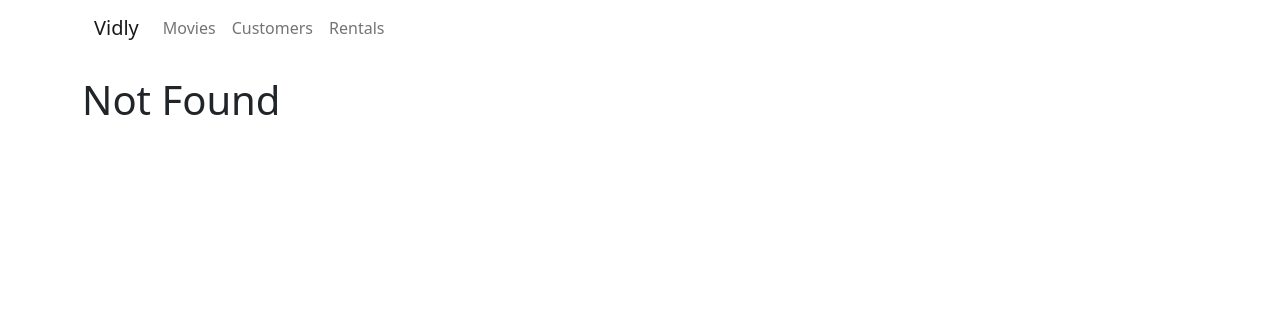
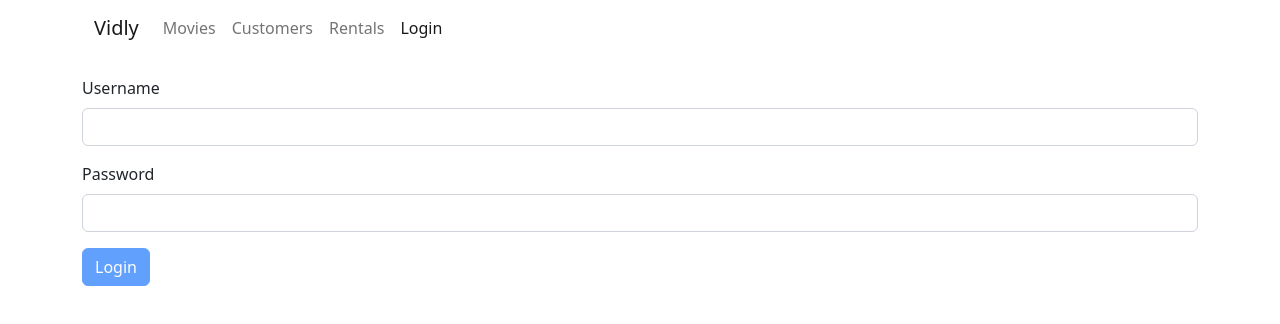
Before and after one commit to arishorts/blockflix, a React (Create React App) app: page /login in a window 1280 px wide. Before the commit this address had no page. Shown: the top 324 px of the page. Built offline with nearby package versions, Linux system fonts and the light colour scheme.

Commit message:
Completed Login form with validation

```diff
--- a/package.json
+++ b/package.json
@@ -8,6 +8,7 @@
     "@testing-library/user-event": "^13.5.0",
     "bootstrap": "^5.2.3",
     "font-awesome": "^4.7.0",
+    "joi-browser": "^13.4.0",
     "lodash": "^4.17.21",
     "prop-types": "^15.8.1",
     "react": "^18.2.0",
--- a/src/App.js
+++ b/src/App.js
@@ -7,6 +7,7 @@
 import Rentals from "./components/rentals";
 import Customers from "./components/customers";
 import MovieForm from "./components/movieForm";
+import LoginForm from "./components/loginform";
 
 class App extends Component {
   render() {
@@ -15,11 +16,12 @@
         <main className="container">
           <Routes>
             <Route path="/" element={<NavBar />}>
-              <Route path="/" index element={<Movies />} />
+              <Route path="login" index element={<LoginForm />} />
               <Route path="movies" element={<Movies />} />
-              <Route path="/movies/:id" index element={<MovieForm />} />
+              <Route path="movies/:id" index element={<MovieForm />} />
               <Route path="customers" element={<Customers />} />
               <Route path="rentals" element={<Rentals />} />
+              <Route path="/" index element={<Movies />} />
               <Route path="*" element={<NotFound />} />
             </Route>
           </Routes>
--- /dev/null
+++ b/src/components/common/form.jsx
@@ -0,0 +1,71 @@
+import React, { Component } from "react";
+import Joi from "joi-browser";
+import Input from "./input";
+
+class Form extends Component {
+  state = {
+    data: {},
+    errors: {},
+  };
+
+  validate = () => {
+    const options = { abortEarly: false };
+    const { error } = Joi.validate(this.state.data, this.schema, options);
+    if (!error) return null;
+
+    const errors = {};
+    for (let item of error.details) errors[item.path[0]] = item.message;
+    return errors;
+  };
+
+  validateProperty = ({ name, value }) => {
+    const obj = { [name]: value };
+    const schema = { [name]: this.schema[name] };
+    const { error } = Joi.validate(obj, schema);
+    return error ? error.details[0].message : null;
+  };
+
+  handleSubmit = (e) => {
+    e.preventDefault();
+    const errors = this.validate();
+    // console.log(errors);
+    this.setState({ errors: errors || {} });
+    if (errors) return;
+
+    this.doSubmit();
+  };
+
+  handleChange = ({ currentTarget: input }) => {
+    const errors = { ...this.state.errors };
+    const errorMessage = this.validateProperty(input);
+    if (errorMessage) errors[input.name] = errorMessage;
+    else delete errors[input.name];
+    const data = { ...this.state.data };
+    data[input.name] = input.value;
+    this.setState({ data, errors });
+  };
+
+  renderInput = (name, label, type = "text") => {
+    const { data, errors } = this.state;
+    return (
+      <Input
+        type={type}
+        name={name}
+        value={data[name]}
+        onChange={this.handleChange}
+        label={label}
+        error={errors[name]}
+      />
+    );
+  };
+
+  renderButton = (label) => {
+    return (
+      <button disabled={this.validate()} className="btn btn-primary">
+        {label}
+      </button>
+    );
+  };
+}
+
+export default Form;
--- /dev/null
+++ b/src/components/common/input.jsx
@@ -0,0 +1,15 @@
+import React from "react";
+
+const Input = ({ name, label, error, ...rest }) => {
+  return (
+    <div className="mb-3">
+      <label htmlFor={name} className="form-label">
+        {label}
+      </label>
+      <input {...rest} name={name} id={name} className="form-control" />
+      {error && <div className="alert alert-danger">{error}</div>}
+    </div>
+  );
+};
+
+export default Input;
--- a/src/components/common/navbar.jsx
+++ b/src/components/common/navbar.jsx
@@ -1,5 +1,5 @@
 import React from "react";
-import { Outlet, Link, NavLink } from "react-router-dom";
+import { Outlet, NavLink } from "react-router-dom";
 
 const NavBar = () => {
   return (
@@ -37,6 +37,11 @@
                   Rentals
                 </NavLink>
               </li>
+              <li className="nav-item">
+                <NavLink className="nav-link" to="/login">
+                  Login
+                </NavLink>
+              </li>
             </ul>
           </div>
         </div>
--- /dev/null
+++ b/src/components/loginform.jsx
@@ -0,0 +1,33 @@
+import React, { Component } from "react";
+import Input from "./common/input";
+import Form from "./common/form";
+import Joi from "joi-browser";
+
+class LoginForm extends Form {
+  state = {
+    data: { username: "", password: "" },
+    errors: {},
+  };
+
+  schema = {
+    username: Joi.string().required().label("username"),
+    password: Joi.string().required().label("password"),
+  };
+
+  doSubmit = () => {
+    //Call the server
+    console.log("Submitted");
+  };
+
+  render() {
+    return (
+      <form onSubmit={this.handleSubmit}>
+        {this.renderInput("username", "Username")}
+        {this.renderInput("password", "Password", "password")}
+        {this.renderButton("Login")}
+      </form>
+    );
+  }
+}
+
+export default LoginForm;
```
Also changed, not shown: 1 other file (tests, documents, lock files or other folders).
